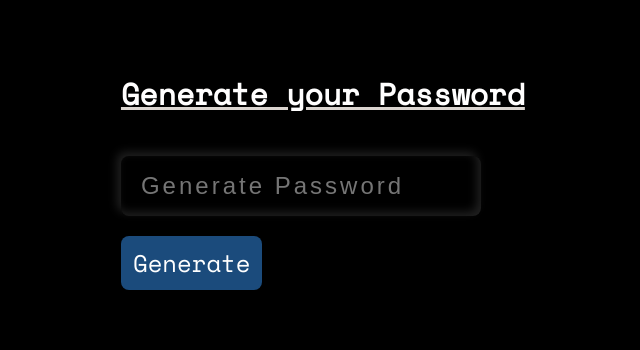
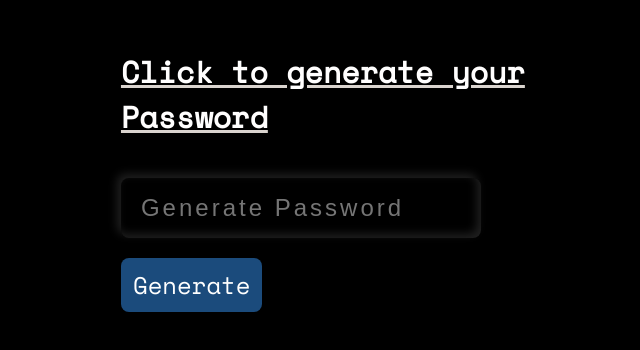
Before and after one commit to RizanAbdulSalam/passwordGenerator, a plain HTML site: page Pass Gene/index.html in a window 1280 px wide. Shown: the part 240-590 px from the top of the page, without its empty margins (343-983 px from the left). Drawn offline with nearby package versions, Linux system fonts and the light colour scheme.

Commit message:
Update index.html

```diff
--- a/Pass Gene/index.html
+++ b/Pass Gene/index.html
@@ -8,7 +8,7 @@
 </head>
 <body>
     <div class="inputbx">
-        <h2>Generate your Password</h2>
+        <h2>Click to generate your Password</h2>
         <input type="text" name="" placeholder="Generate Password" id="password"
         readonly="">
         <div id="btn" onclick="getPassword()">Generate</div>
```
